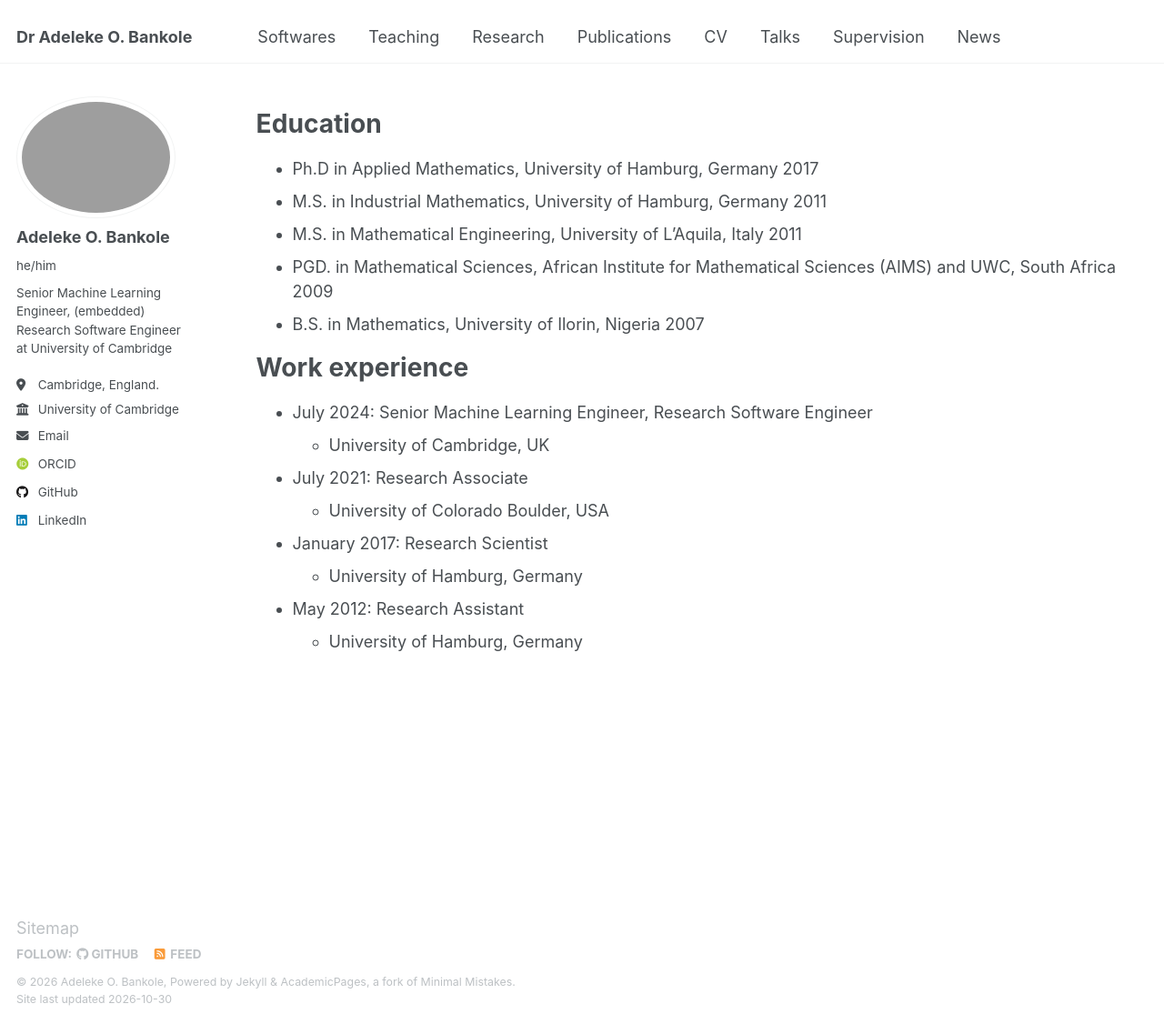
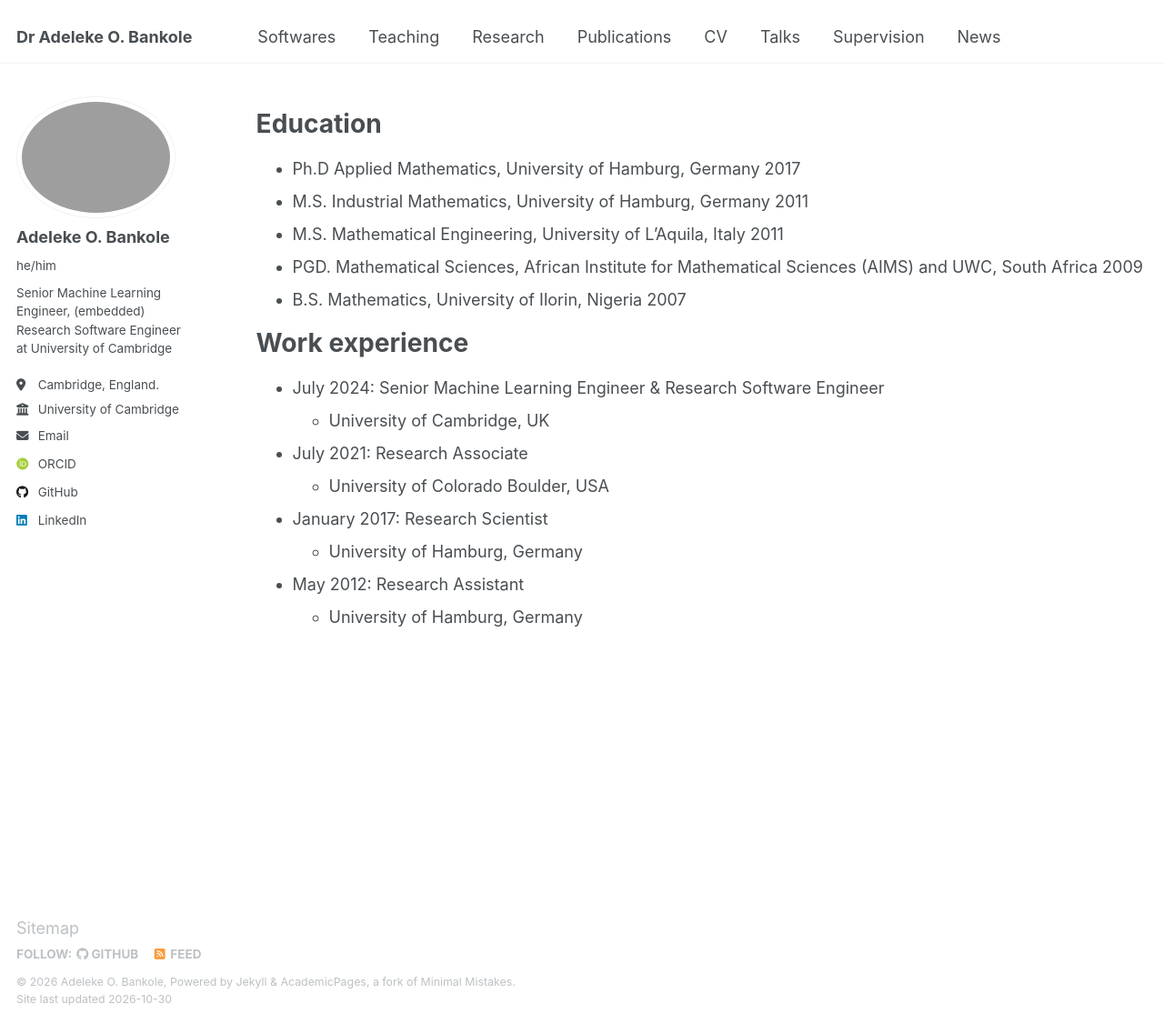
Before and after one commit to AdelekeBankole/adelekebankole.github.io, a Jekyll site: the page built from _pages/cv.md, in a window 1280 px wide and 1126 px high. Shown: the whole window at 91% size. Built offline with Jekyll 4.4.1, drawn with Linux system fonts in a browser that asks for light colours; some web fonts are replaced.

Commit message:
Refine education entries and job title formatting
Removed unnecessary words from education degrees

```diff
--- a/_pages/cv.md
+++ b/_pages/cv.md
@@ -10,15 +10,15 @@ redirect_from:
 
 Education
 ======
-* Ph.D in Applied Mathematics, University of Hamburg, Germany 2017
-* M.S. in Industrial Mathematics, University of Hamburg, Germany 2011
-* M.S. in Mathematical Engineering, University of L'Aquila, Italy 2011
-* PGD. in Mathematical Sciences, African Institute for Mathematical Sciences (AIMS) and UWC, South Africa 2009
-* B.S. in Mathematics, University of Ilorin, Nigeria 2007
+* Ph.D Applied Mathematics, University of Hamburg, Germany 2017
+* M.S. Industrial Mathematics, University of Hamburg, Germany 2011
+* M.S. Mathematical Engineering, University of L'Aquila, Italy 2011
+* PGD. Mathematical Sciences, African Institute for Mathematical Sciences (AIMS) and UWC, South Africa 2009
+* B.S. Mathematics, University of Ilorin, Nigeria 2007
 
 Work experience
 ======
-* July 2024: Senior Machine Learning Engineer, Research Software Engineer
+* July 2024: Senior Machine Learning Engineer & Research Software Engineer
   * University of Cambridge, UK
 
 * July 2021: Research Associate
```
